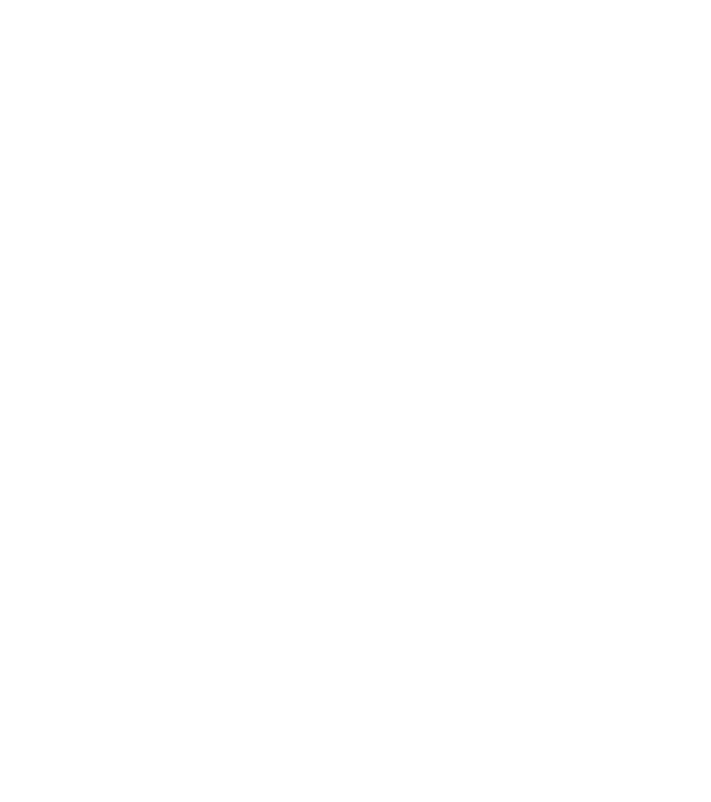
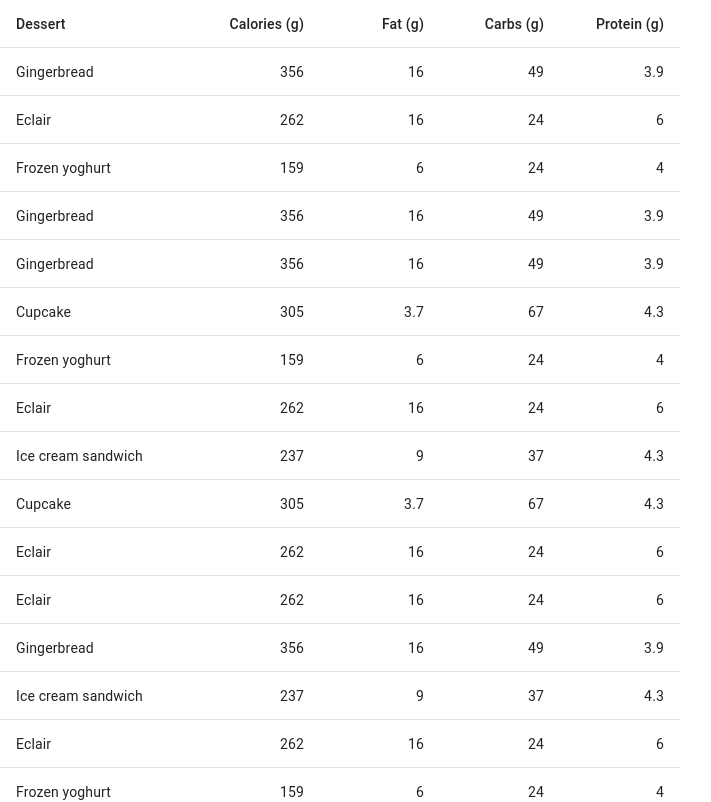
Before and after one commit to seeyou8286/yingluo-service, a React (Create React App) app: page /admin in a window 1280 px wide. Before the commit this address had no page. Shown: the top 802 px of the page, without its empty margins (0-711 px from the left). Built offline with nearby package versions, Linux system fonts and the light colour scheme.

Commit message:
Update all js

```diff
--- a/package.json
+++ b/package.json
@@ -3,12 +3,16 @@
   "version": "0.1.0",
   "private": true,
   "dependencies": {
+    "@emotion/react": "^11.9.0",
+    "@emotion/styled": "^11.8.1",
+    "@mui/material": "^5.8.1",
     "@testing-library/jest-dom": "^5.16.4",
     "@testing-library/react": "^13.3.0",
     "@testing-library/user-event": "^13.5.0",
     "react": "^18.1.0",
     "react-dom": "^18.1.0",
     "react-scripts": "5.0.1",
+    "react-virtualized": "^9.22.3",
     "web-vitals": "^2.1.4"
   },
   "scripts": {
--- a/src/App.js
+++ b/src/App.js
@@ -1,12 +1,12 @@
-import logo from './logo.svg';
 import './App.css';
 import React from 'react';
+import ServiceOrderPic from './service.jpeg';
 
 function App() {
   return (
     <div className="App">
       <header className="App-header">
-        <img src={logo} className="App-logo" alt="logo" />
+        <img src={ServiceOrderPic} />
         <p>
           Edit <code>src/App.js</code> and save to reload.
         </p>
--- a/src/Router.js
+++ b/src/Router.js
@@ -1,11 +1,19 @@
 import React from "react";
 import { Route, Routes } from "react-router-dom";
 import App from "./App";
+import OrderList from "./modules/admin/OrderList";
+// import SignIn from "./modules/admin/Sign-In";
+
+
 class Router extends React.Component {
   render() {
     return (
       <Routes>
-        <Route exact path="/" element={<App/>} />
+        <Route path="service" element={<App/>} />
+        <Route path="admin" element={<OrderList/>} />
+        {/* <Route path="signin" element={<SignIn/>} /> */}
+
+
       </Routes>
     );
   }
--- a/src/index.js
+++ b/src/index.js
@@ -17,7 +17,7 @@
 const root = ReactDOM.createRoot(document.getElementById("root"));
 root.render(
   <BrowserRouter history={hashHistory}>
-    <Router />
+    <Router/>
   </BrowserRouter>
 );
 
--- /dev/null
+++ b/src/modules/admin/OrderList.js
@@ -0,0 +1,217 @@
+import * as React from 'react';
+import PropTypes from 'prop-types';
+import clsx from 'clsx';
+import { styled } from '@mui/material/styles';
+import TableCell from '@mui/material/TableCell';
+import Paper from '@mui/material/Paper';
+import { AutoSizer, Column, Table } from 'react-virtualized';
+
+const classes = {
+  flexContainer: 'ReactVirtualizedDemo-flexContainer',
+  tableRow: 'ReactVirtualizedDemo-tableRow',
+  tableRowHover: 'ReactVirtualizedDemo-tableRowHover',
+  tableCell: 'ReactVirtualizedDemo-tableCell',
+  noClick: 'ReactVirtualizedDemo-noClick',
+};
+
+const styles = ({ theme }) => ({
+  // temporary right-to-left patch, waiting for
+  // https://github.com/bvaughn/react-virtualized/issues/454
+  '& .ReactVirtualized__Table__headerRow': {
+    ...(theme.direction === 'rtl' && {
+      paddingLeft: '0 !important',
+    }),
+    ...(theme.direction !== 'rtl' && {
+      paddingRight: undefined,
+    }),
+  },
+  [`& .${classes.flexContainer}`]: {
+    display: 'flex',
+    alignItems: 'center',
+    boxSizing: 'border-box',
+  },
+  [`& .${classes.tableRow}`]: {
+    cursor: 'pointer',
+  },
+  [`& .${classes.tableRowHover}`]: {
+    '&:hover': {
+      backgroundColor: theme.palette.grey[200],
+    },
+  },
+  [`& .${classes.tableCell}`]: {
+    flex: 1,
+  },
+  [`& .${classes.noClick}`]: {
+    cursor: 'initial',
+  },
+});
+
+class MuiVirtualizedTable extends React.PureComponent {
+  static defaultProps = {
+    headerHeight: 48,
+    rowHeight: 48,
+  };
+
+  getRowClassName = ({ index }) => {
+    const { onRowClick } = this.props;
+
+    return clsx(classes.tableRow, classes.flexContainer, {
+      [classes.tableRowHover]: index !== -1 && onRowClick != null,
+    });
+  };
+
+  cellRenderer = ({ cellData, columnIndex }) => {
+    const { columns, rowHeight, onRowClick } = this.props;
+    return (
+      <TableCell
+        component="div"
+        className={clsx(classes.tableCell, classes.flexContainer, {
+          [classes.noClick]: onRowClick == null,
+        })}
+        variant="body"
+        style={{ height: rowHeight }}
+        align={
+          (columnIndex != null && columns[columnIndex].numeric) || false
+            ? 'right'
+            : 'left'
+        }
+      >
+        {cellData}
+      </TableCell>
+    );
+  };
+
+  headerRenderer = ({ label, columnIndex }) => {
+    const { headerHeight, columns } = this.props;
+
+    return (
+      <TableCell
+        component="div"
+        className={clsx(classes.tableCell, classes.flexContainer, classes.noClick)}
+        variant="head"
+        style={{ height: headerHeight }}
+        align={columns[columnIndex].numeric || false ? 'right' : 'left'}
+      >
+        <span>{label}</span>
+      </TableCell>
+    );
+  };
+
+  render() {
+    const { columns, rowHeight, headerHeight, ...tableProps } = this.props;
+    return (
+      <AutoSizer>
+        {({ height, width }) => (
+          <Table
+            height={height}
+            width={width}
+            rowHeight={rowHeight}
+            gridStyle={{
+              direction: 'inherit',
+            }}
+            headerHeight={headerHeight}
+            {...tableProps}
+            rowClassName={this.getRowClassName}
+          >
+            {columns.map(({ dataKey, ...other }, index) => {
+              return (
+                <Column
+                  key={dataKey}
+                  headerRenderer={(headerProps) =>
+                    this.headerRenderer({
+                      ...headerProps,
+                      columnIndex: index,
+                    })
+                  }
+                  className={classes.flexContainer}
+                  cellRenderer={this.cellRenderer}
+                  dataKey={dataKey}
+                  {...other}
+                />
+              );
+            })}
+          </Table>
+        )}
+      </AutoSizer>
+    );
+  }
+}
+
+MuiVirtualizedTable.propTypes = {
+  columns: PropTypes.arrayOf(
+    PropTypes.shape({
+      dataKey: PropTypes.string.isRequired,
+      label: PropTypes.string.isRequired,
+      numeric: PropTypes.bool,
+      width: PropTypes.number.isRequired,
+    }),
+  ).isRequired,
+  headerHeight: PropTypes.number,
+  onRowClick: PropTypes.func,
+  rowHeight: PropTypes.number,
+};
+
+const VirtualizedTable = styled(MuiVirtualizedTable)(styles);
+
+// ---
+
+const sample = [
+  ['Frozen yoghurt', 159, 6.0, 24, 4.0],
+  ['Ice cream sandwich', 237, 9.0, 37, 4.3],
+  ['Eclair', 262, 16.0, 24, 6.0],
+  ['Cupcake', 305, 3.7, 67, 4.3],
+  ['Gingerbread', 356, 16.0, 49, 3.9],
+];
+
+function createData(id, dessert, calories, fat, carbs, protein) {
+  return { id, dessert, calories, fat, carbs, protein };
+}
+
+const rows = [];
+
+for (let i = 0; i < 200; i += 1) {
+  const randomSelection = sample[Math.floor(Math.random() * sample.length)];
+  rows.push(createData(i, ...randomSelection));
+}
+
+export default function OrderList() {
+  return (
+    <Paper style={{ height: 1000, width: '100%' }}>
+      <VirtualizedTable
+        rowCount={rows.length}
+        rowGetter={({ index }) => rows[index]}
+        columns={[
+          {
+            width: 200,
+            label: 'Dessert',
+            dataKey: 'dessert',
+          },
+          {
+            width: 120,
+            label: 'Calories\u00A0(g)',
+            dataKey: 'calories',
+            numeric: true,
+          },
+          {
+            width: 120,
+            label: 'Fat\u00A0(g)',
+            dataKey: 'fat',
+            numeric: true,
+          },
+          {
+            width: 120,
+            label: 'Carbs\u00A0(g)',
+            dataKey: 'carbs',
+            numeric: true,
+          },
+          {
+            width: 120,
+            label: 'Protein\u00A0(g)',
+            dataKey: 'protein',
+            numeric: true,
+          },
+        ]}
+      />
+    </Paper>
+  );
+}
--- a/webpack.config.js
+++ b/webpack.config.js
@@ -16,6 +16,7 @@
     }),
   ],
   devServer: {
+    historyApiFallback: true,
     port: 3030, // you can change the port
   },
 //   externals: {
@@ -35,7 +36,7 @@
         use: ["style-loader", "css-loader", "sass-loader"],
       },
       {
-        test: /\.(png|woff|woff2|eot|ttf|svg)$/, // to import images and fonts
+        test: /\.(png|woff|woff2|eot|ttf|svg|jpeg)$/, // to import images and fonts
         loader: "url-loader",
         options: { limit: false },
       },
```
Also changed, not shown: src/modules/admin/Sign-in.js (added, +110 -0 lines), src/service.jpeg (added), 1 other file (tests, documents, lock files or other folders).
